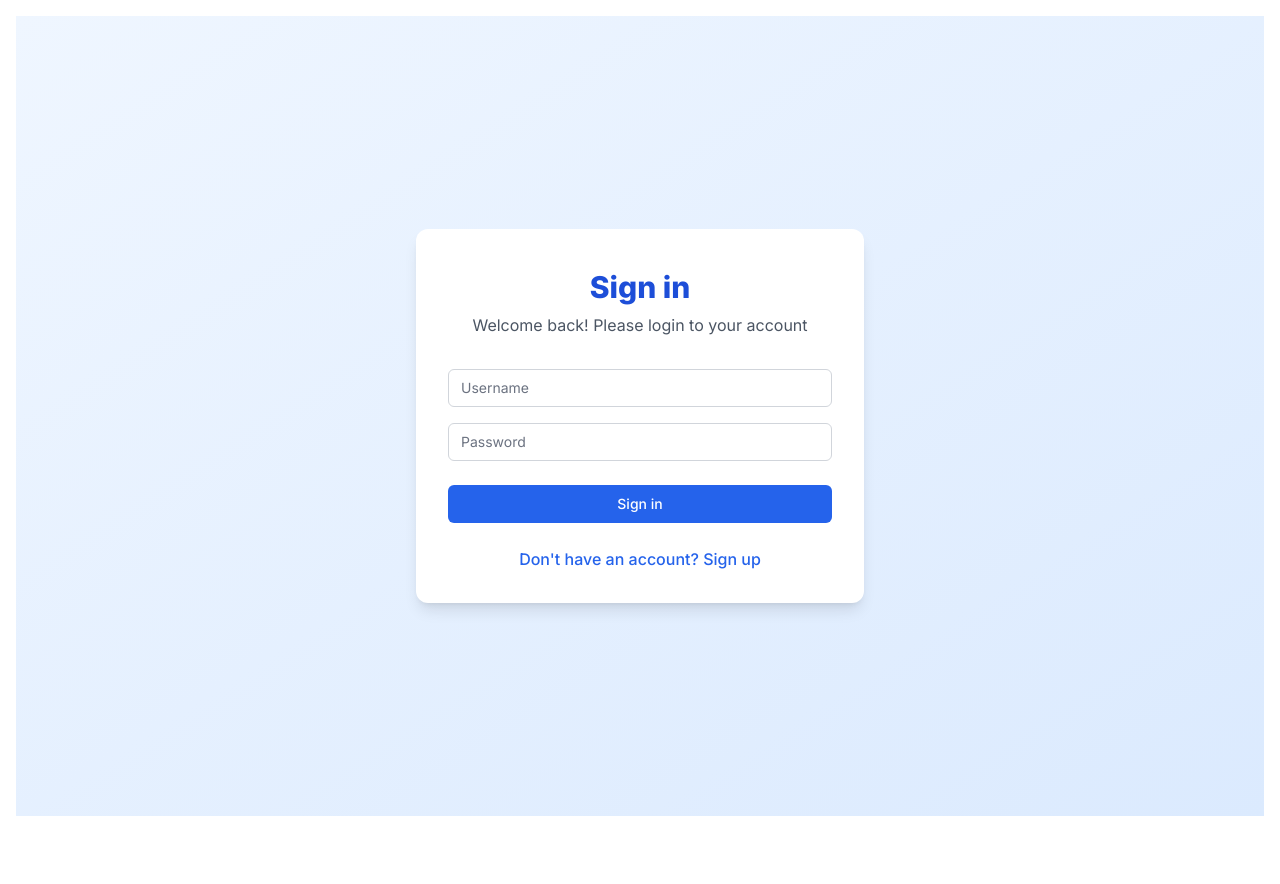
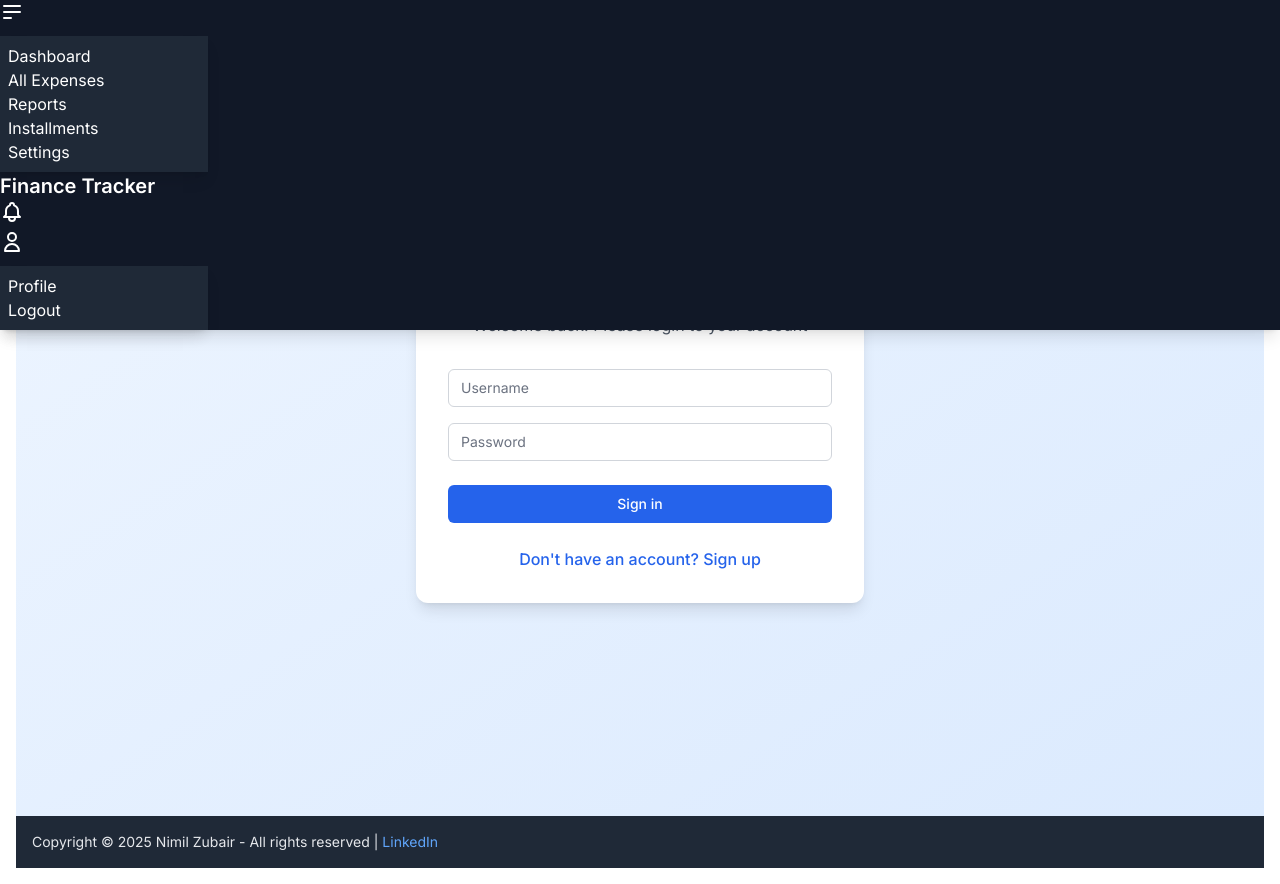
Before and after one commit to nimilzubair/Finance-Tracker, a Next.js app: page /login in a window 1280 px wide. Before the commit the page ends 832 px from the top, so only its background shows below. Built offline with nearby package versions, Linux system fonts and the light colour scheme.

Commit message:
UI fixes

```diff
--- a/app/layout.tsx
+++ b/app/layout.tsx
@@ -1,8 +1,10 @@
-// app/layout.tsx - SIMPLIFIED VERSION
+// app/layout.tsx
 import type { Metadata } from "next";
 import { Inter } from "next/font/google";
 import "./globals.css";
 import { AuthProvider } from "@/context/AuthContext";
+import Navbar from "@/components/Navbar";
+import Footer from "@/components/Footer";
 
 const inter = Inter({ subsets: ["latin"] });
 
@@ -18,9 +20,11 @@ export default function RootLayout({
 }) {
   return (
     <html lang="en">
-      <body className={inter.className}>
-        <AuthProvider> {/* AuthProvider handles auth state now */}
-          {children}
+      <body className={`${inter.className} flex flex-col min-h-screen`}>
+        <AuthProvider>
+          <Navbar />
+          <main className="flex-1">{children}</main>
+          <Footer />
         </AuthProvider>
       </body>
     </html>
--- a/app/page.tsx
+++ b/app/page.tsx
@@ -3,47 +3,22 @@
 import { useEffect } from 'react';
 import { useRouter } from 'next/navigation';
 import { useAuth } from '@/context/AuthContext';
-import Image from 'next/image';
-import Link from 'next/link';
-import Navbar from '@/components/Navbar';
-import Footer from '@/components/Footer';
-import Button from '@/components/Button';
 
 export default function Home() {
   const { user, loading } = useAuth();
   const router = useRouter();
 
   useEffect(() => {
-    // Wait for auth check to complete
     if (!loading) {
-      if (user) {
-        // User is logged in, redirect to dashboard
-        router.push('/dashboard');
-      } else {
-        // User is not logged in, redirect to login
-        router.push('/login');
-      }
+      router.push(user ? '/dashboard' : '/login');
     }
   }, [user, loading, router]);
 
-  // Show loading state while checking authentication
-  if (loading) {
-    return (
-      <div className="min-h-screen flex items-center justify-center bg-gradient-to-br from-blue-50 to-blue-100 dark:from-gray-900 dark:to-gray-800">
-        <div className="text-center">
-          <div className="animate-spin rounded-full h-12 w-12 border-b-2 border-blue-600 mx-auto"></div>
-          <p className="mt-4 text-gray-600 dark:text-gray-400">Loading...</p>
-        </div>
-      </div>
-    );
-  }
-
-  // This will briefly show while redirecting
   return (
     <div className="min-h-screen flex items-center justify-center bg-gradient-to-br from-blue-50 to-blue-100 dark:from-gray-900 dark:to-gray-800">
-      <div className="text-center">
-        <p className="text-gray-600 dark:text-gray-400">Redirecting...</p>
-      </div>
+      <p className="text-gray-600 dark:text-gray-400">
+        {loading ? 'Loading...' : 'Redirecting...'}
+      </p>
     </div>
   );
 }
--- a/components/Footer.tsx
+++ b/components/Footer.tsx
@@ -2,12 +2,12 @@ import React from "react";
 
 const Footer = () => {
   return (
-    <footer className="footer footer-center p-4 bg-gray-800 text-gray-200 fixed bottom-0 left-0 right-0 z-40">
+    <footer className="footer footer-center p-4 bg-gray-800 text-gray-200 mt-auto">
   <aside>
     <p className="text-sm">
       Copyright © {new Date().getFullYear()} Nimil Zubair - All rights reserved |{" "}
       <a
-            href="https://www.linkedin.com/in/nimil-zubair-b4bb39296"
+        href="https://www.linkedin.com/in/nimil-zubair"
         target="_blank"
         rel="noopener noreferrer"
         className="text-blue-400 hover:underline"
@@ -17,6 +17,7 @@ const Footer = () => {
     </p>
   </aside>
 </footer>
+
   );
 };
 
```
Lines whose indentation alone changed are shown as unchanged.
